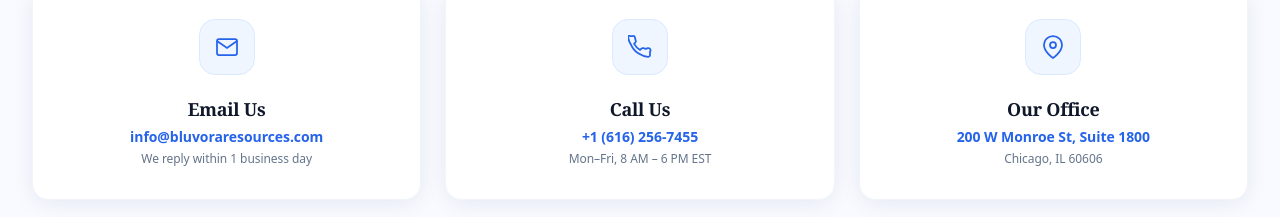
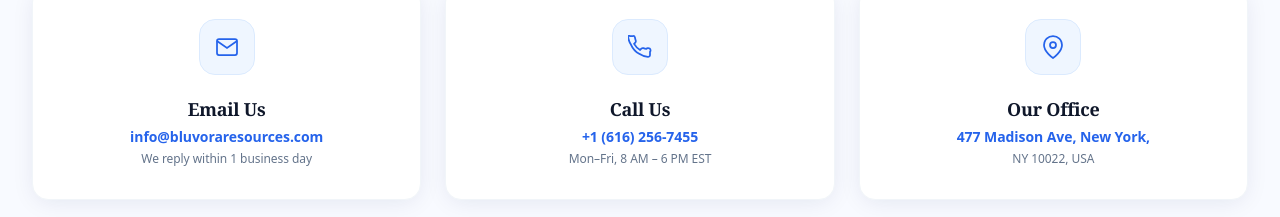
Before and after one commit to mikedave-deve/Bluvoraresources, a React (Vite) app: page /contact in a window 1280 px wide. Shown: the part 468-685 px from the top of the page. Built offline with nearby package versions, Linux system fonts and the light colour scheme; no server answers.

Commit message:
update page

```diff
--- a/src/pages/Contact.jsx
+++ b/src/pages/Contact.jsx
@@ -40,9 +40,9 @@ const INFO_CARDS = [
       </svg>
     ),
     label: 'Our Office',
-    value: '200 W Monroe St, Suite 1800',
+    value: '477 Madison Ave, New York,',
     href:  'https://maps.google.com/?q=200+W+Monroe+St+Chicago+IL',
-    note:  'Chicago, IL 60606',
+    note:  'NY 10022, USA',
   },
 ]
 
```
